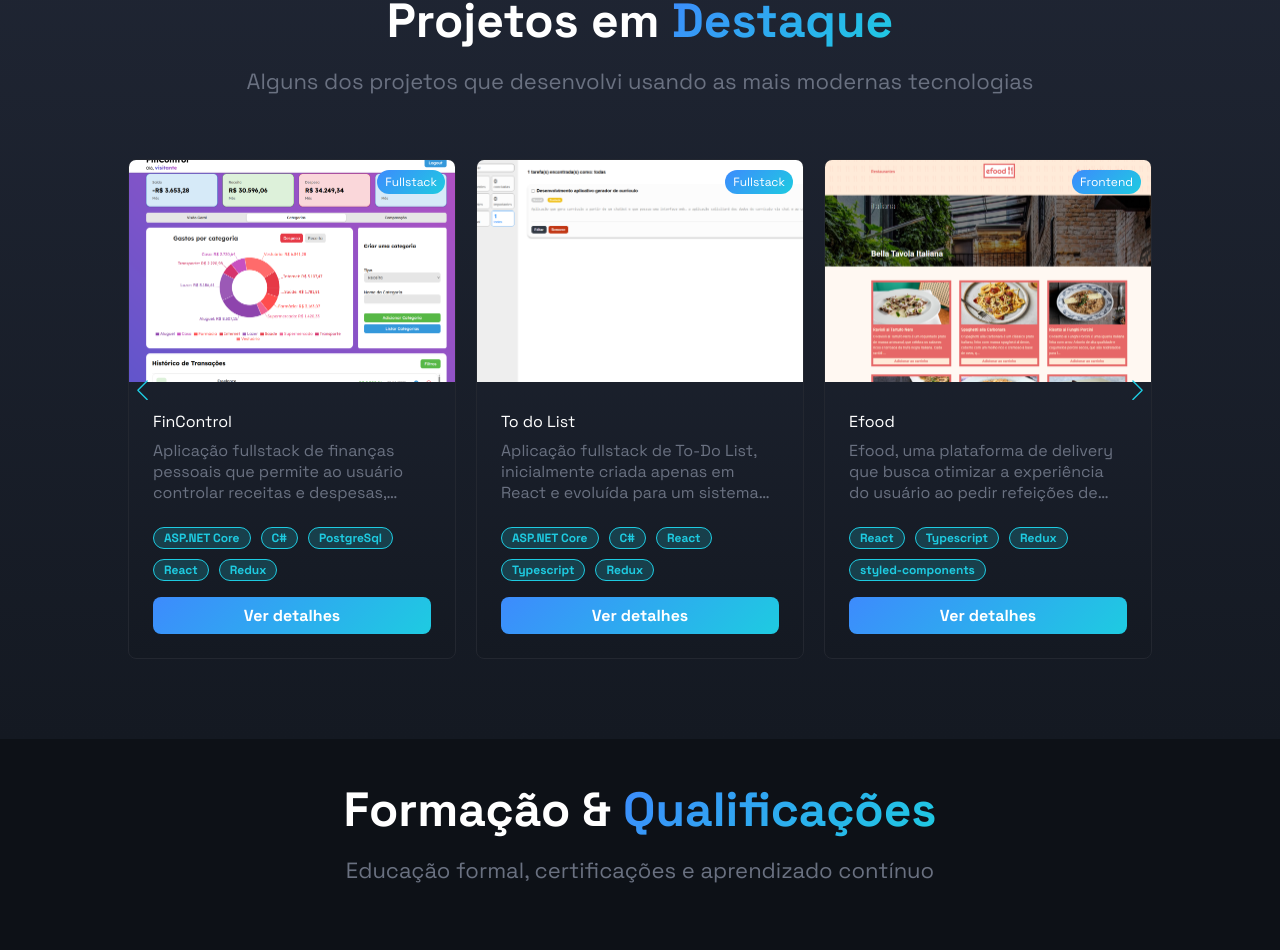
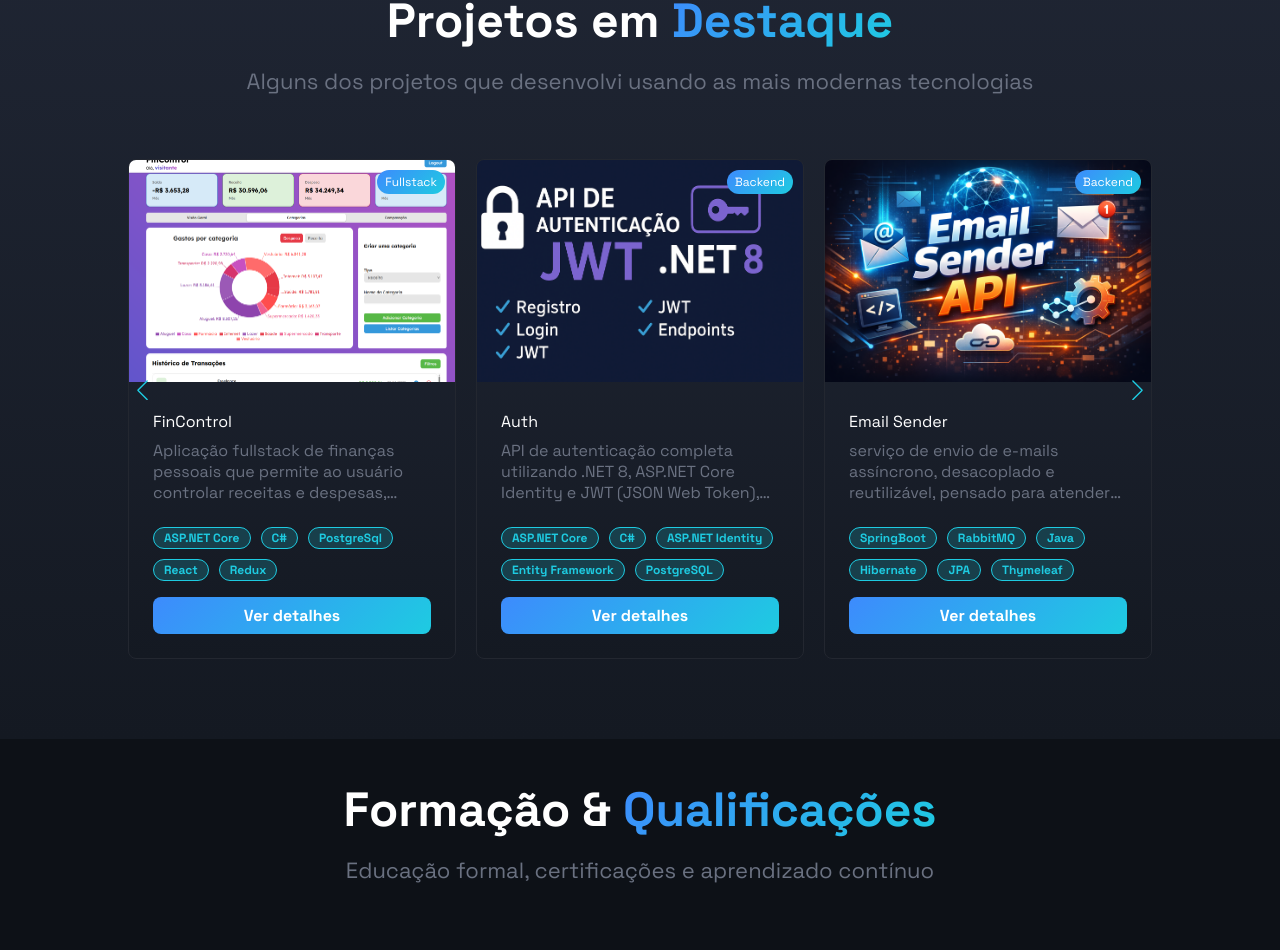
Before and after one commit to JovanneSousa/portifolio, a React (Vite) app: page / in a window 1280 px wide. Shown: the part 1520-2470 px from the top of the page. Built offline with nearby package versions, Linux system fonts and the light colour scheme.

Commit message:
feat: adicionando novos projetos nos dados mockados

```diff
--- a/src/Data/StacksData.ts
+++ b/src/Data/StacksData.ts
@@ -198,6 +198,38 @@
   },
   {
     id: 2,
+    img: ['./projects/apiAuthCapa.png'],
+    imgMobile: [],
+    title: 'Auth',
+    desc: 'API de autenticação completa utilizando .NET 8, ASP.NET Core Identity e JWT (JSON Web Token), oferecendo recursos de cadastro, login e geração de tokens seguros com claims personalizadas. O objetivo é disponibilizar um módulo reutilizável de autenticação que possa ser facilmente integrado a diferentes aplicações e arquiteturas.',
+    tech: ['ASP.NET Core', 'C#', 'ASP.NET Identity', 'Entity Framework', 'PostgreSQL'],
+    link: 'https://efood-six-amber.vercel.app/',
+    code: 'https://github.com/JovanneSousa/email-sender',
+    stack: 'Backend',
+    funcionalidade: [
+      'Envio de emails por SMPT ou ResendAPI',
+      'Consumo de mensagens via rabbitMQ',
+      'Logs persistentes em banco PostgreSQL'
+    ]
+  },
+    {
+    id: 3,
+    img: ['./projects/mailSender.png'],
+    imgMobile: [],
+    title: 'Email Sender',
+    desc: ' serviço de envio de e-mails assíncrono, desacoplado e reutilizável, pensado para atender múltiplas aplicações sem impacto direto nas requisições.',
+    tech: ['SpringBoot', 'RabbitMQ', 'Java', 'Hibernate', 'JPA', 'Thymeleaf'],
+    link: 'https://efood-six-amber.vercel.app/',
+    code: 'https://github.com/JovanneSousa/email-sender',
+    stack: 'Backend',
+    funcionalidade: [
+      'Envio de emails por SMPT ou ResendAPI',
+      'Consumo de mensagens via rabbitMQ',
+      'Logs persistentes em banco PostgreSQL'
+    ]
+  },
+  {
+    id: 4,
     img: ['./projects/todo.png', './projects/todo-add.png'],
     imgMobile: ['./projects/todo-mobile.png'],
     title: 'To do List',
@@ -214,7 +246,7 @@
     ]
   },
   {
-    id: 3,
+    id: 5,
     img: [
       './projects/efood.png',
       './projects/efood-inicial.png',
@@ -234,5 +266,6 @@
       'Validação de formulário com Yup',
       'Navegação eficiente entre páginas com React Router DOM'
     ]
-  }
+  },
+
 ]
--- a/src/components/Details/index.tsx
+++ b/src/components/Details/index.tsx
@@ -62,7 +62,7 @@
               className={`carousel ${imagemMaiorQueUm() ? 'dois' : ''}`}
             >
               {projeto.img.map((f, index) => (
-                <SwiperSlide key={index}>
+                <SwiperSlide key={index} >
                   <div className="container-img-proj-carousel">
                     <img src={f} alt="imagens do projeto" />
                   </div>
```
Also changed, not shown: public/projects/apiAuthCapa.png (added), public/projects/mailSender.png (added).
